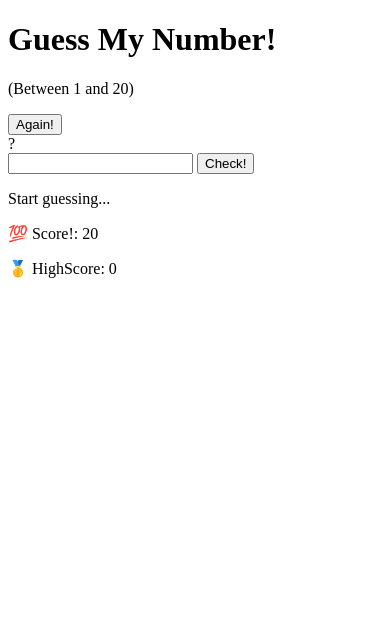
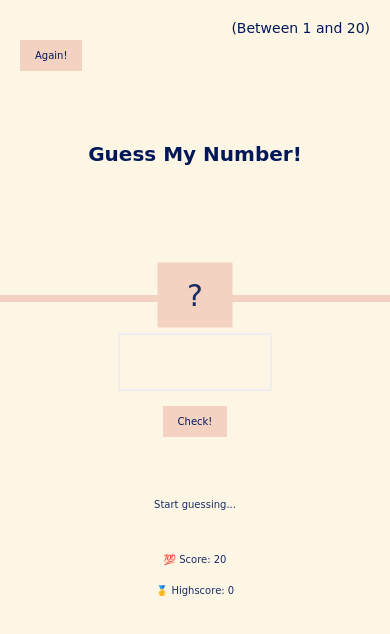
Before and after one commit to tolgatopkac/Guess-the-number, a plain HTML site: page index.html in a window 390 px wide. Drawn offline with Linux system fonts and the light colour scheme; a web font is replaced by a local one.

Commit message:
style.css created and index.html modified

```diff
--- a/index.html
+++ b/index.html
@@ -21,9 +21,9 @@
       </section>
       <section class="right">
         <p class="message">Start guessing...</p>
-        <p class="label-score">💯 Score!: <span class="score">20</span></p>
+        <p class="label-score">💯 Score: <span class="score">20</span></p>
         <p class="label-highscore">
-          🥇 HighScore: <span class="highscore">0</span>
+          🥇 Highscore: <span class="highscore">0</span>
         </p>
       </section>
     </main>
--- a/style.css
+++ b/style.css
@@ -0,0 +1,174 @@
+@import url("https://fonts.googleapis.com/css2?family=Zen+Dots&display=swap");
+
+* {
+  margin: 0;
+  padding: 0;
+  box-sizing: initial;
+}
+
+html {
+  font-size: 62.5%;
+  box-sizing: border-box;
+}
+
+body {
+  font-family: "Zen Dots", cursive;
+  color: #001858;
+  background-color: #fef6e4;
+  /* background-color: #60b347; */
+}
+
+/* LAYOUT */
+header {
+  position: relative;
+  height: 35vh;
+  border-bottom: 7px solid #f3d2c1;
+}
+
+main {
+  height: 65vh;
+  color: #172c66;
+  display: flex;
+  align-items: center;
+  justify-content: space-around;
+}
+
+.left {
+  width: 52rem;
+  display: flex;
+  flex-direction: column;
+  align-items: center;
+}
+
+.right {
+  width: 52rem;
+  font-size: 2rem;
+}
+
+/* ELEMENT STYLE */
+h1 {
+  font-size: 4rem;
+  text-align: center;
+  position: absolute;
+  width: 100%;
+  top: 52%;
+  left: 50%;
+  transform: translate(-50%, -50%);
+}
+
+.number {
+  background: #f3d2c1;
+  color: #172c66;
+  font-size: 6rem;
+  width: 15rem;
+  padding: 3rem 0rem;
+  text-align: center;
+  position: absolute;
+  bottom: 0;
+  left: 50%;
+  transform: translate(-50%, 50%);
+}
+
+.between {
+  font-size: 1.4rem;
+  position: absolute;
+  top: 2rem;
+  right: 2rem;
+}
+
+.again {
+  position: absolute;
+  top: 2rem;
+  left: 2rem;
+}
+
+.guess {
+  background: none;
+  border: 4px solid #f3d2c1;
+  font-family: inherit;
+  color: inherit;
+  font-size: 5rem;
+  padding: 2.5rem;
+  width: 25rem;
+  text-align: center;
+  display: block;
+  margin-bottom: 3rem;
+}
+
+.btn {
+  border: none;
+  background-color: #f3d2c1;
+  color: #001858;
+  font-size: 2rem;
+  font-family: inherit;
+  padding: 2rem 3rem;
+  cursor: pointer;
+}
+
+.btn:hover {
+  background-color: #8bd3dd;
+}
+
+.message {
+  margin-bottom: 8rem;
+  height: 3rem;
+}
+
+.label-score {
+  margin-bottom: 2rem;
+}
+
+@media only screen and (max-width: 720px) {
+  main {
+    flex-direction: column;
+  }
+
+  h1 {
+    font-size: 2rem;
+  }
+
+  .btn {
+    font-size: 1rem;
+    padding: 1rem 1.5rem;
+  }
+
+  .number {
+    font-size: 3rem;
+    width: 7.5rem;
+    padding: 1.5rem 0rem;
+  }
+
+  .left {
+    width: 100%;
+    align-items: center;
+  }
+
+  .right {
+    display: flex;
+    flex-direction: column;
+    width: 100%;
+    font-size: 1rem;
+    align-items: center;
+    /* flex-direction: column; */
+  }
+
+  .guess {
+    border: 2px solid #eee;
+    font-size: 2.5rem;
+    padding: 1.25rem;
+    width: 12.5rem;
+    margin-bottom: 1.5rem;
+    display: block;
+  }
+
+  .message {
+    margin-bottom: 4rem;
+    height: 1.5rem;
+  }
+  main {
+    height: 32.5rem;
+  }
+  .again {
+    top: 4rem;
+  }
+}
```
